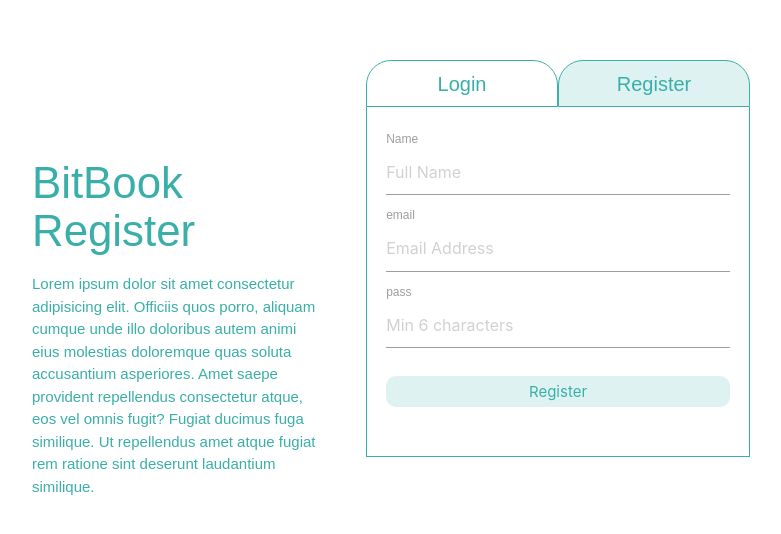
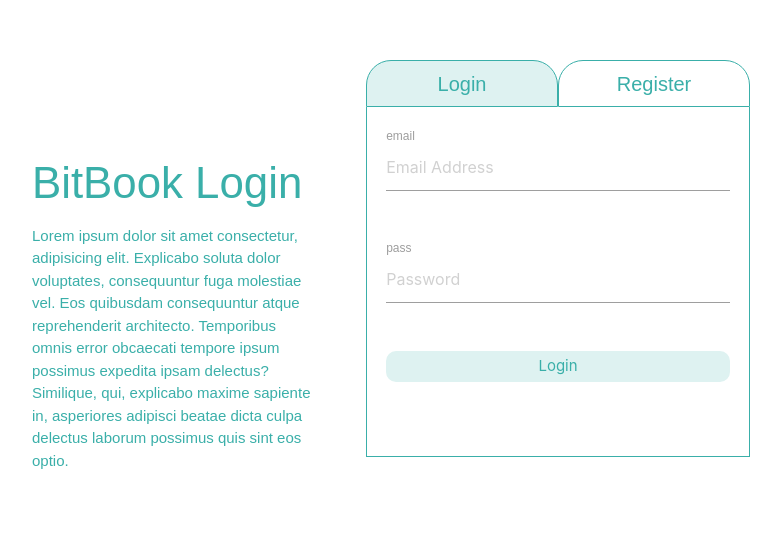
Before and after one commit to mici17/bit_book, a React (Create React App) app: page /login in a window 1280 px wide. Shown: the part 240-774 px from the top of the page, without its empty margins (274-1055 px from the left). Built offline with nearby package versions, Linux system fonts and the light colour scheme.

Commit message:
page split

```diff
--- a/src/app/App.js
+++ b/src/app/App.js
@@ -1,8 +1,7 @@
 import React from 'react';
 import { RegisterPage } from './RegisterPage/RegisterPage';
 import { LoginPage } from './loginPage/LoginPage';
-import { authenticationLogIn } from '../services/authenticationService';
-import { authenticationRegister } from '../services/authenticationService';
+import { Switch, Route, Redirect } from 'react-router-dom';
 
 
 
@@ -10,85 +9,23 @@
     constructor(props) {
         super(props)
         this.state = {
-            register: true,
-            token: null,
-            name: "",
-            email: "",
-            password: ""
-
+            token: null
         }
-
-        this.onRegisterClickChange = this.onRegisterClickChange.bind(this);
-        this.onLoginClickChange = this.onLoginClickChange.bind(this);
-        this.onInputChange = this.onInputChange.bind(this);
-        this.onSubmitLogIn = this.onSubmitLogIn.bind(this);
-    }
-
-    onRegisterClickChange() {
-        this.setState({ register: true })
-    }
-
-    onLoginClickChange() {
-        this.setState({ register: false })
-    }
-
-    onInputChange(e) {
-        const name = e.target.name;
-        const value = e.target.value;
-
-        this.setState({ [name]: value });
-    }
-
-    fetchLogInToken() {
-        const { email, password } = this.state;
-        authenticationLogIn(email, password)
-            .then(res => console.log(res))
-
-    }
-
-
-    fetchRegisterToken() {
-        const { email, password, name } = this.state;
-        authenticationRegister(name, email, password)
-            .then(res => console.log(res))
 
 
     }
 
 
-    onSubmitLogIn(e) {
-        e.preventDefault();
-        this.fetchLogInToken()
+    render() {
+        const { token } = this.state;
 
-    }
-
-    render() {
-        const { register, token, name, email, password } = this.state;
-
-        if (token === null && register === true) {
+        if (token === null) {
             return (
                 <>
-                    <RegisterPage
-                        onRegisterClickChange={this.onRegisterClickChange}
-                        onLoginClickChange={this.onLoginClickChange}
-                        onInputChange={this.onInputChange}
-                        name={name}
-                        email={email}
-                        password={password}
-                    />
-                </>
-            )
-        } else if (token === null && register === false) {
-            return (
-                <>
-                    <LoginPage
-                        onLoginClickChange={this.onLoginClickChange}
-                        onRegisterClickChange={this.onRegisterClickChange}
-                        onInputChange={this.onInputChange}
-                        email={email}
-                        password={password}
-                        onSubmitLogIn={this.onSubmitLogIn}
-                    />
+                    <Switch>
+                        <Route path={`/register`} component={RegisterPage} />
+                        <Route path={`/login`} component={LoginPage} />
+                    </Switch>
 
                 </>
             )
--- a/src/app/RegisterPage/RegisterForm.js
+++ b/src/app/RegisterPage/RegisterForm.js
@@ -6,8 +6,8 @@
     return (
         <div className="register-form-container">
             <div className="register-cards">
-                <Link to="#" className="register-login-card" onClick={props.onLoginClickChange}>Login</Link>
-                <Link to="#" className="register-register-card" onClick={props.onRegisterClickChange}>Register</Link>
+                <Link to="/login" className="register-login-card" >Login</Link>
+                <Link to="/register" className="register-register-card">Register</Link>
             </div>
             <form className="register-form">
                 <label>Name
@@ -19,7 +19,7 @@
                 <label>pass
                     <input type="password" name="password" placeholder="Min 6 characters" value={props.password} className="register-input" onChange={props.onInputChange} />
                 </label>
-                <button className="register-button">Register</button>
+                <button className="register-button" onClick={props.onSubmitRegister}>Register</button>
             </form>
         </div>
     )
--- a/src/app/RegisterPage/RegisterPage.js
+++ b/src/app/RegisterPage/RegisterPage.js
@@ -1,12 +1,53 @@
 import React from 'react';
 import { RegisterForm } from './RegisterForm'
 import './RegisterPage.css'
+import { authenticationRegister } from '../../services/authenticationService';
 
 
-export const RegisterPage = (props) => {
+export class RegisterPage extends React.Component {
+    constructor(props) {
+        super(props)
+
+        this.state = {
+            name: "",
+            email: "",
+            password: ""
+
+        }
+
+        this.onInputChange = this.onInputChange.bind(this);
+        this.onSubmitRegister = this.onSubmitRegister.bind(this);
+    }
+
+    onInputChange(e) {
+        const name = e.target.name;
+        const value = e.target.value;
+
+        this.setState({ [name]: value });
+    }
+
+
+    fetchRegisterToken() {
+        const { email, password, name } = this.state;
+        authenticationRegister(name, email, password)
+            .then(response => {
+                localStorage.setItem('registerToken', response.accessToken)
+            })
+    }
+
+
+    onSubmitRegister(e) {
+        e.preventDefault();
+        this.fetchRegisterToken();
+    }
+
+
+
+    render() {
+        const { name, email, password } = this.state;
 
         return (
-        <div className="register-container">
+            <div className="register-container" >
                 <div className="register-text">
                     <section>
                         <h3>BitBook Register</h3>
@@ -15,13 +56,15 @@
                         </article>
                     </section>
                 </div>
-            <RegisterForm onRegisterClickChange={props.onRegisterClickChange}
-                onLoginClickChange={props.onLoginClickChange}
-                onInputChange={props.onInputChange}
-                name={props.name}
-                email={props.email}
-                password={props.password}
+                <RegisterForm
+                    onInputChange={this.onInputChange}
+                    name={name}
+                    email={email}
+                    password={password}
+                    onSubmitRegister={this.onSubmitRegister}
                 />
             </div>
+
         )
     }
+}
--- a/src/app/loginPage/LoginForm.js
+++ b/src/app/loginPage/LoginForm.js
@@ -7,8 +7,8 @@
     return (
         <div className="login-form-container">
             <div className="login-cards">
-                <Link to="#" className="login-login-card" onClick={props.onLoginClickChange}>Login</Link>
-                <Link to="#" className="login-register-card" onClick={props.onRegisterClickChange}>Register</Link>
+                <Link to="/login" className="login-login-card" onClick={props.onLoginClickChange}>Login</Link>
+                <Link to="/register" className="login-register-card" onClick={props.onRegisterClickChange}>Register</Link>
             </div>
             <form className="login-form">
                 <label>email
--- a/src/app/loginPage/LoginPage.js
+++ b/src/app/loginPage/LoginPage.js
@@ -1,11 +1,53 @@
 import React from 'react';
 import { LoginForm } from './LoginForm';
-import './LoginPage.css'
+import './LoginPage.css';
+import { authenticationLogIn } from '../../services/authenticationService';
 
-export const LoginPage = (props) => {
+export class LoginPage extends React.Component {
+    constructor(props) {
+        super(props)
+        this.state = {
+            email: "",
+            password: ""
+
+        }
+
+
+        this.onInputChange = this.onInputChange.bind(this);
+        this.onSubmitLogIn = this.onSubmitLogIn.bind(this);
+    }
+
+
+
+    onInputChange(e) {
+        const name = e.target.name;
+        const value = e.target.value;
+
+        this.setState({ [name]: value });
+    }
+
+    fetchLogInToken() {
+        const { email, password } = this.state;
+        return authenticationLogIn(email, password)
+            .then(response => {
+                localStorage.setItem('loginToken', response.accessToken)
+            })
+
+    }
+
+
+    onSubmitLogIn(e) {
+        e.preventDefault();
+        this.fetchLogInToken()
+
+    }
+
+
+    render() {
+        const { password, email } = this.state;
 
         return (
-        <div className="login-container">
+            <div className="login-container" >
                 <div className="login-text">
                     <section>
                         <h3>BitBook Login</h3>
@@ -14,13 +56,14 @@
                         </article>
                     </section>
                 </div>
-            <LoginForm onLoginClickChange={props.onLoginClickChange}
-                onRegisterClickChange={props.onRegisterClickChange}
-                onInputChange={props.onInputChange}
-                email={props.email}
-                password={props.password}
-                onSubmitLogIn={props.onSubmitLogIn}
+                <LoginForm
+                    onInputChange={this.onInputChange}
+                    email={email}
+                    password={password}
+                    onSubmitLogIn={this.onSubmitLogIn}
                 />
             </div>
         )
     }
+
+}
```
Lines whose indentation alone changed are shown as unchanged.
